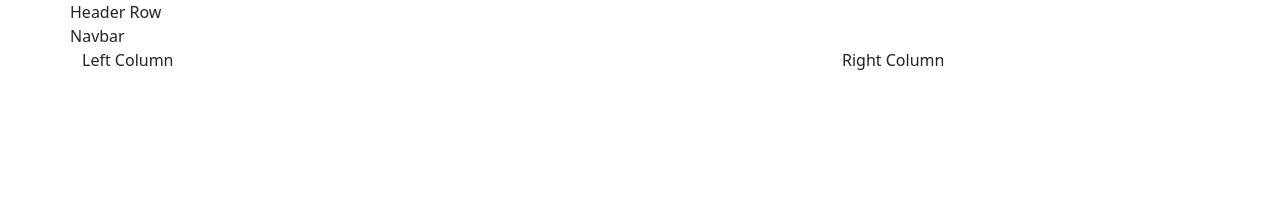
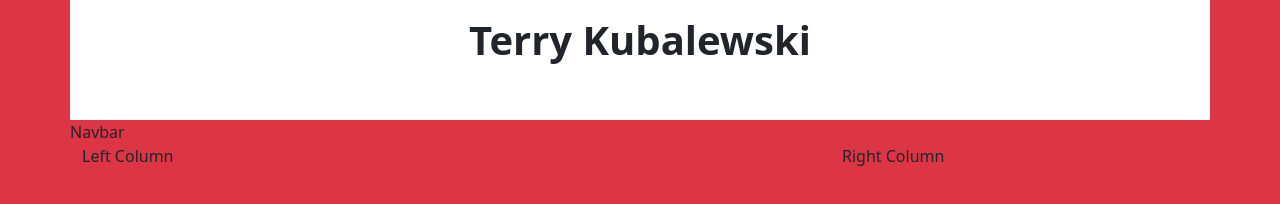
Before and after one commit to terrykub80/bootstrap_profile, a plain HTML site: page index.html in a window 1280 px wide. Drawn offline with nearby package versions, Linux system fonts and the light colour scheme.

Commit message:
updated header row

```diff
--- a/index.html
+++ b/index.html
@@ -8,13 +8,15 @@
     <link rel="stylesheet" href="https://cdn.jsdelivr.net/npm/bootstrap@5.2.3/dist/css/bootstrap.min.css">
 </head>
 
-<body>
+<body class="bg-danger">
     <!-- Container that starts the grid -->
     <div class="container">
 
         <!-- Row 1 - Header Row -->
-        <div class="row">
-            Header Row
+        <div class="row bg-white pb-5 pt-3">
+            <div class="col">
+                <h1 class="text-center align-middle fw-bold">Terry Kubalewski</h1>
+            </div>
         </div>
 
         <!-- Row 2 - Navbar -->
```
